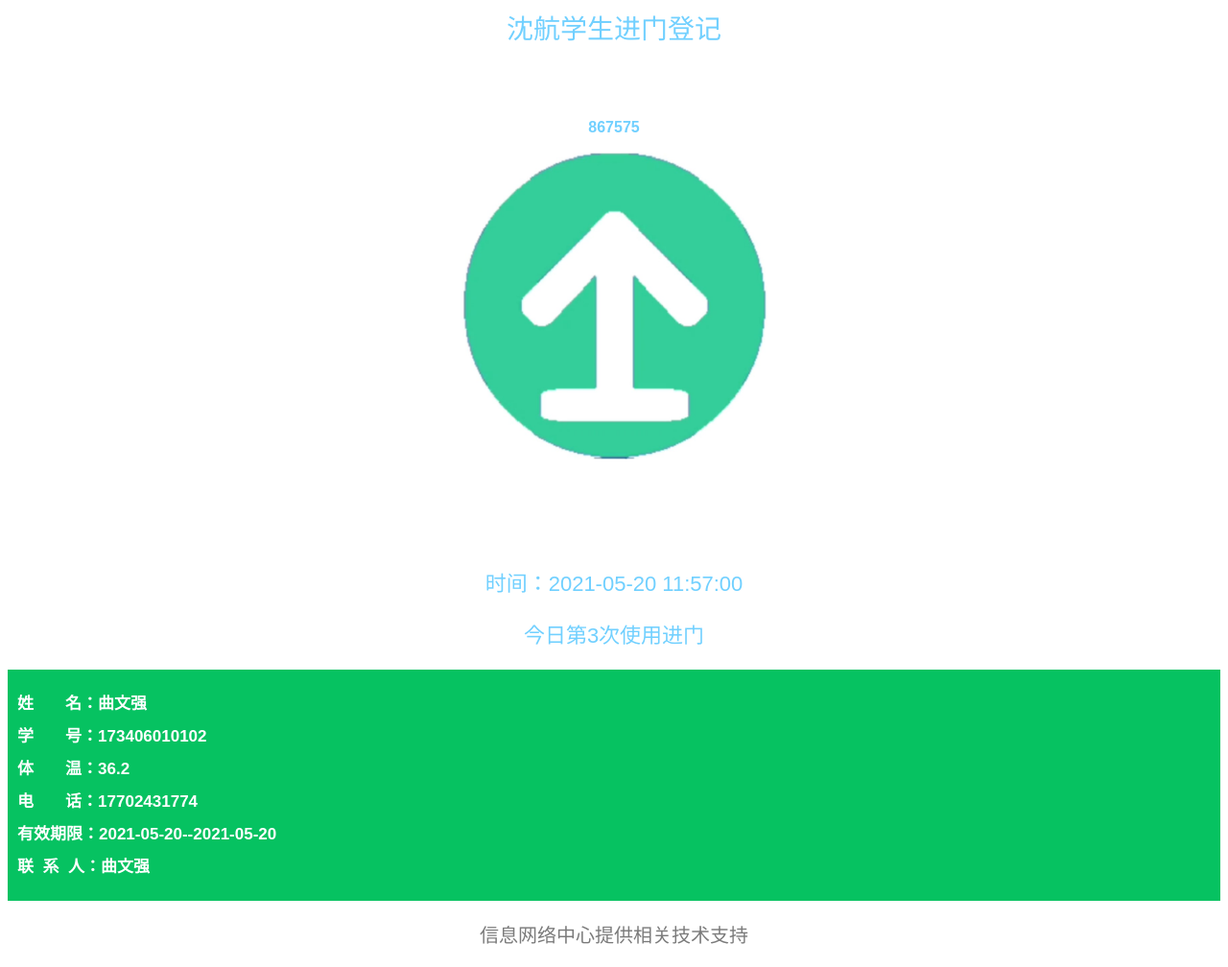
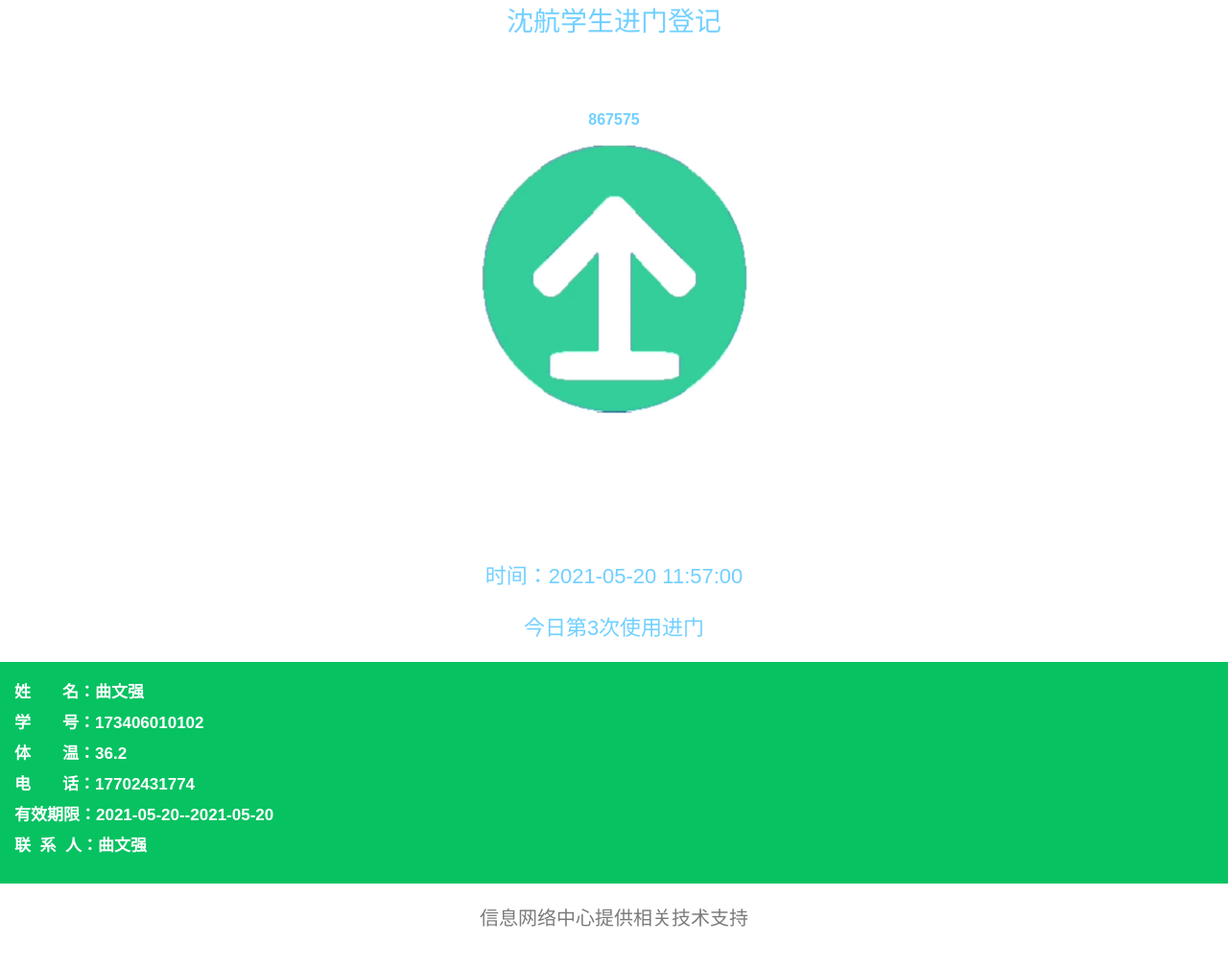
Before and after one commit to VulcanLIU/My-Page-test, a plain HTML site: page index.html in a window 1280 px wide. Shown: the whole page at 96% size. Drawn offline with Linux system fonts and the light colour scheme.

Commit message:
Update index.html

```diff
--- a/index.html
+++ b/index.html
@@ -40,8 +40,9 @@
 			color: #ffffff;
 			position: relative;
 			font-weight: 600;
-			padding: 10px;
-			margin: 0px;
+			padding-top: 7px;
+			padding-left: 15px;
+			padding-bottom: 15px;
 		}
 
 	</style>
@@ -49,7 +50,7 @@
 </head>
 
 
-<body style="background-color:white;font-family:arial;">
+<body style="background-color:white;font-family:arial;margin: 0px;">
 
 	<div id="a1" style="background-color:#ffffff;clear:both;text-align:center;font-size:28px;">
 		<font color="#71D0FF"> 沈航学生进门登记 </font>
@@ -58,7 +59,7 @@
 
 	<div id="animated_div" style="background-color:#ffffff;clear:both;text-align:center;height:500px;">
 		<p style="color:#71D0FF;"> 867575 </p>
-		<img id="img" src="20210520.jpg" width="400" height="400">
+		<img id="img" src="20210520.jpg" width="350" height="350">
 		</img>
 	</div>
 	<div id="a2" style="background-color:#ffffff;clear:both;text-align:center;font-size:22px;">
@@ -92,7 +93,7 @@
 	</div>
 
 	<div id="a3"
-		style="background-color:#06c261;color:#ffffff;clear:both;text-align:left;font-size:17px;line-height:17px;">
+		style="background-color:#06c261;color:#ffffff;text-align:left;font-size:17px;line-height:15px;">
 		<p> 姓&nbsp;&nbsp;&nbsp;&nbsp;&nbsp;&nbsp;&nbsp;名：曲文强</p>
 		<p> 学&nbsp;&nbsp;&nbsp;&nbsp;&nbsp;&nbsp;&nbsp;号：173406010102</p>
 		<p> 体&nbsp;&nbsp;&nbsp;&nbsp;&nbsp;&nbsp;&nbsp;温：36.2</p>
```
